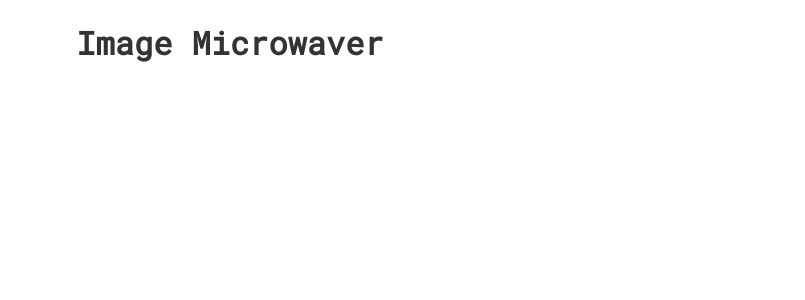
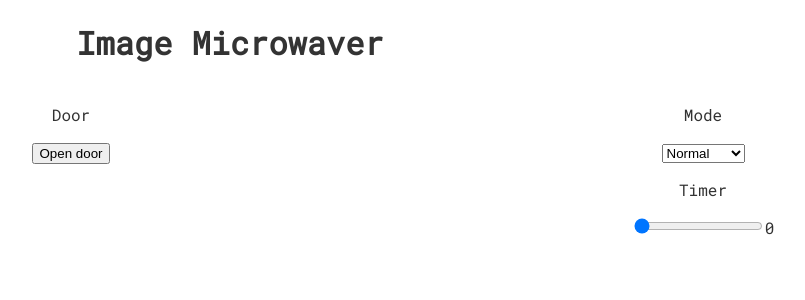
Before and after one commit to khakomaki/image_microwaver, a React (Vite) app: page / in a window 1280 px wide. Shown: the top 300 px of the page, without its empty margins (410-1215 px from the left). Built offline with nearby package versions, Linux system fonts and the light colour scheme.

Commit message:
skeleton for microwave components

```diff
--- a/src/App.css
+++ b/src/App.css
@@ -1,3 +1,22 @@
 #root {
   text-align: center;
 }
+
+.microwave {
+  display: flex;
+  flex-wrap: wrap;
+  justify-content: center;
+}
+
+/* for debug purposes */
+.microwave > div {
+  border: 2px solid white;
+}
+
+.door {
+  flex: 3;
+}
+
+.control-panel {
+  flex: 1;
+}
--- a/src/App.jsx
+++ b/src/App.jsx
@@ -1,10 +1,12 @@
 import './App.css'
+import Microwave from './components/Microwave/Microwave'
 
 function App() {
 
-  return (
+return (
     <>
       <h1>Image Microwaver</h1>
+      <Microwave></Microwave>
     </>
   )
 }
--- /dev/null
+++ b/src/components/Microwave/ControlPanel.jsx
@@ -0,0 +1,16 @@
+import Timer from "./Timer";
+import Mode from "./Mode";
+
+const ControlPanel = ({ timerValue, onTimerChange, selectedMode, onModeChange }) => {
+    const modeOptions = ['Normal', 'Defrosting', 'Grill', 'Popcorn']
+
+    return (
+        // control panel for image manipulation controls
+        <div className="control-panel">
+            <Mode modes={modeOptions} selectedMode={selectedMode} onModeChange={onModeChange}></Mode>
+            <Timer minValue={0} maxValue={100} timerValue={timerValue} onTimerChange={onTimerChange}></Timer>
+        </div>
+    );
+};
+
+export default ControlPanel;
--- /dev/null
+++ b/src/components/Microwave/Door.jsx
@@ -0,0 +1,12 @@
+const Door = ({ isOpen, onOffToggle }) => {
+    // door with on/off toggle, shows image insertion when open
+    return (
+        <div className="door">
+            <p>Door</p>
+            <button onClick={onOffToggle}>{isOpen ? "Close door" : "Open door"}</button>
+            {isOpen && <p>(Image insertion here)</p>}
+        </div>
+    )
+}
+
+export default Door;
--- /dev/null
+++ b/src/components/Microwave/Microwave.jsx
@@ -0,0 +1,34 @@
+import { useState } from "react";
+import ControlPanel from "./ControlPanel";
+import Door from "./Door";
+
+const Microwave = () => {
+    const [timerValue, setTimerValue] = useState(0);
+    const [selectedMode, setMode] = useState('Normal')
+    const [isDoorOpen, setDoorOpen] = useState(false);
+
+    // sets new timer value state
+    const handleTimerChange = (value) => {
+        setTimerValue(value);
+    }
+
+    // toggles door open/close state
+    const handleDoorOpen = () => {
+        setDoorOpen((lastDoorState) => !lastDoorState);
+    }
+
+    // sets new mode state
+    const handleModeChange = (mode) => {
+        setMode(mode)
+    }
+
+    // fully functioning microwave
+    return (
+        <div className="microwave">
+            <Door isOpen={isDoorOpen} onOffToggle={handleDoorOpen}></Door>
+            <ControlPanel timerValue={timerValue} onTimerChange={handleTimerChange} selectedMode={selectedMode} onModeChange={handleModeChange}></ControlPanel>
+        </div>
+    );
+};
+
+export default Microwave;
--- /dev/null
+++ b/src/components/Microwave/Mode.jsx
@@ -0,0 +1,18 @@
+const Mode = ({ modes, selectedMode, onModeChange }) => {
+    return (
+        <div className="mode">
+            <label>
+                <p>Mode</p>
+                <select name="mode" value={selectedMode} onChange={(e) => onModeChange(e.target.value)}>
+                    {modes.map((mode) => (
+                        <option key={mode} value={mode}>
+                            {mode}
+                        </option>
+                    ))}
+                </select>
+            </label>
+        </div>
+    )
+}
+
+export default Mode;
--- /dev/null
+++ b/src/components/Microwave/Timer.jsx
@@ -0,0 +1,19 @@
+const Timer = ({ minValue, maxValue, timerValue, onTimerChange }) => {
+    return (
+        <div className="timer">
+            <label>
+            <p>Timer</p>
+            <input
+                type="range"
+                min={minValue}
+                max={maxValue}
+                value={timerValue}
+                onChange={(e) => onTimerChange(parseInt(e.target.value, 10))}
+            />
+            </label>
+            {timerValue}
+        </div>
+    );
+};
+
+export default Timer;
```
